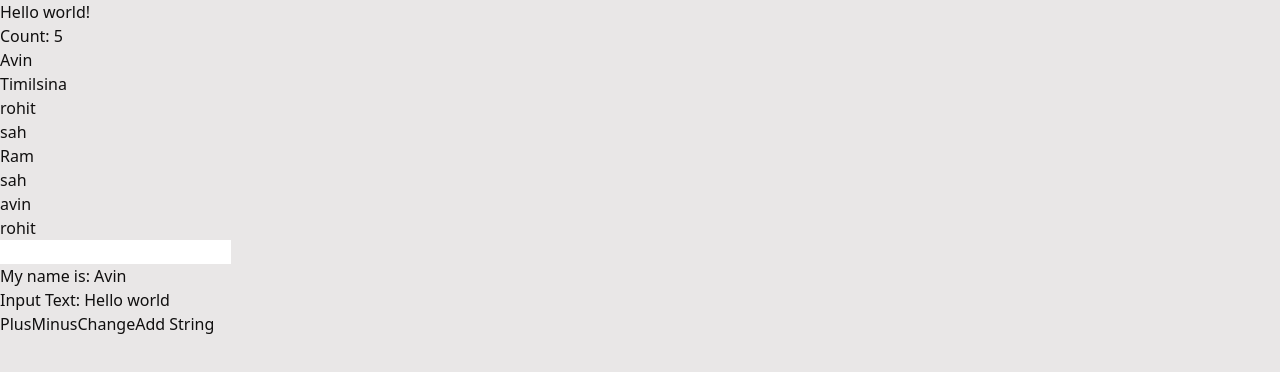
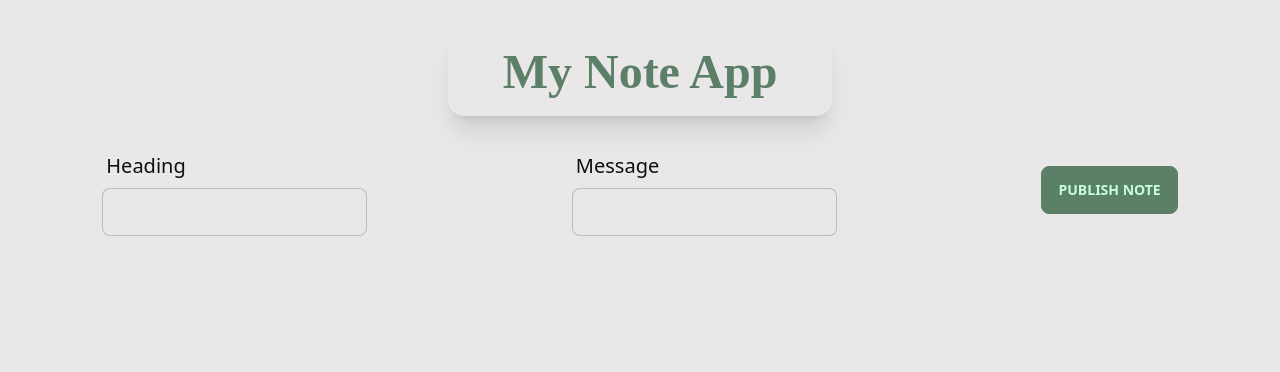
Before and after one commit to avintimilsina/note-app, a Next.js app: page / in a window 1280 px wide. Shown: the top 372 px of the page. Built offline with nearby package versions, Linux system fonts and the light colour scheme; a web font is replaced by a local one.

Commit message:
Fixed Home Page

```diff
--- a/src/pages/index.js
+++ b/src/pages/index.js
@@ -1,64 +1,104 @@
 import React from "react";
 import { useState } from "react";
+import dayjs from "dayjs";
+import toast, { Toaster } from "react-hot-toast";
+import relativeTime from "dayjs/plugin/relativeTime";
+dayjs.extend(relativeTime);
 
-export default function Home() {
-	const [count, setCount] = useState(5);
-	const increament = () => {
-		setCount(function (count) {
-			return count + 1;
+const Note = () => {
+	const [objState, setObjState] = useState([]);
+	const addNote = () => {
+		if (heading === "") {
+			toast.error("No Heading found");
+			return;
+		}
+		if (text === "") {
+			toast.error("No Message found");
+			return;
+		}
+		setObjState(function (objState) {
+			return [
+				...objState,
+				{ heading: heading, message: text, createdAt: Date.now() },
+			];
 		});
+		setText("");
+		setHeading("");
 	};
-	const decreament = () => {
-		setCount(function (count) {
-			return count - 1;
-		});
-	};
-	const obj = [
-		{ fname: "Avin", lname: "Timilsina", age: 25 },
-		{ fname: "rohit", lname: "sah", age: 25 },
-		{ fname: "Ram", lname: "sah", age: 25 },
-	];
-	const [list, setList] = useState(["avin", "rohit"]);
-	const addStr = () => {
-		setList(function (list) {
-			return [...list, text]; //spread operator
-		});
-	};
-
-	const [string, setString] = useState("Avin");
-	const change = () => {
-		setString("Rohit");
-	};
-
-	const [text, setText] = useState("Hello world");
-	const changeText = (e) => {
-		console.log(e);
+	const [text, setText] = useState("");
+	const addMessage = (e) => {
 		setText(e.target.value);
 	};
 
+	const [heading, setHeading] = useState("");
+	const addHeading = (e) => {
+		setHeading(e.target.value);
+	};
+	const deleteNote = (createdAt) => {
+		setObjState(function (objState) {
+			return objState.filter((note) => note.createdAt != createdAt);
+		});
+	};
 	return (
 		<>
-			<h1>Hello world!</h1>
-			<p>Count: {count}</p>
-			{obj.map((user) => (
-				<div key={user.fname}>
-					<p>{user.fname}</p>
-					<p>{user.lname}</p>
+			<div className="flex flex-row justify-center">
+				<div className="text-3xl font-bold text-center my-7 card w-96 mx-10bg-base-100 shadow-xl  ">
+					<h1 className="p-5 better-font text-5xl text-green-700">
+						My Note App
+					</h1>
 				</div>
-			))}
-			{list.map((str) => (
-				<div key={str}>
-					<p>{str}</p>
+			</div>
+			<div className="flex flex-row justify-around items-center">
+				<div>
+					<label className="label">
+						<span className="label-text text-xl">Heading</span>
+					</label>
+					<input
+						value={heading}
+						onChange={addHeading}
+						className="input input-bordered w-full max-w-xs"
+					/>
 				</div>
-			))}
-			<input onChange={changeText} />
-			<p>My name is: {string}</p>
-			<p>Input Text: {text}</p>
-			<button onClick={increament}>Plus</button>
-			<button onClick={decreament}>Minus</button>
-			<button onClick={change}>Change</button>
-			<button onClick={addStr}>Add String</button>
-			{/* <button onClick={changeText}>Change text</button> */}
+				<div>
+					<label className="label">
+						<span className="label-text text-xl">Message</span>
+					</label>
+					<input
+						value={text}
+						onChange={addMessage}
+						className="input input-bordered w-full max-w-xs"
+					/>
+				</div>
+				<button onClick={addNote} className="btn btn-primary">
+					Publish Note
+				</button>
+			</div>
+			<div className="w-full flex flex-row justify-start gap-2 flex-wrap">
+				{objState.map((user) => (
+					<div
+						className="card w-96 mx-10 my-5 bg-base-100 shadow-xl"
+						key={user.createdAt}
+					>
+						<div className="card-body">
+							<h1 className="card-title">{user.heading}</h1>
+							<p>{user.message}</p>
+							<p>Created {dayjs(user.createdAt).fromNow(true)} ago</p>
+							<div className="card-actions justify-end">
+								<button
+									className="btn btn-sm btn-error"
+									onClick={() => {
+										deleteNote(user.createdAt);
+									}}
+								>
+									Delete
+								</button>
+							</div>
+						</div>
+					</div>
+				))}
+			</div>
 		</>
 	);
-}
+};
+
+export default Note;
--- a/src/pages/note.js
+++ /dev/null
@@ -1,104 +0,0 @@
-import React from "react";
-import { useState } from "react";
-import dayjs from "dayjs";
-import toast, { Toaster } from "react-hot-toast";
-import relativeTime from "dayjs/plugin/relativeTime";
-dayjs.extend(relativeTime);
-
-const Note = () => {
-	const [objState, setObjState] = useState([]);
-	const addNote = () => {
-		if (heading === "") {
-			toast.error("No Heading found");
-			return;
-		}
-		if (text === "") {
-			toast.error("No Message found");
-			return;
-		}
-		setObjState(function (objState) {
-			return [
-				...objState,
-				{ heading: heading, message: text, createdAt: Date.now() },
-			];
-		});
-		setText("");
-		setHeading("");
-	};
-	const [text, setText] = useState("");
-	const addMessage = (e) => {
-		setText(e.target.value);
-	};
-
-	const [heading, setHeading] = useState("");
-	const addHeading = (e) => {
-		setHeading(e.target.value);
-	};
-	const deleteNote = (createdAt) => {
-		setObjState(function (objState) {
-			return objState.filter((note) => note.createdAt != createdAt);
-		});
-	};
-	return (
-		<>
-			<div className="flex flex-row justify-center">
-				<div className="text-3xl font-bold text-center my-7 card w-96 mx-10bg-base-100 shadow-xl  ">
-					<h1 className="p-5 better-font text-5xl text-green-700">
-						My Note App
-					</h1>
-				</div>
-			</div>
-			<div className="flex flex-row justify-around items-center">
-				<div>
-					<label className="label">
-						<span className="label-text text-xl">Heading</span>
-					</label>
-					<input
-						value={heading}
-						onChange={addHeading}
-						className="input input-bordered w-full max-w-xs"
-					/>
-				</div>
-				<div>
-					<label className="label">
-						<span className="label-text text-xl">Message</span>
-					</label>
-					<input
-						value={text}
-						onChange={addMessage}
-						className="input input-bordered w-full max-w-xs"
-					/>
-				</div>
-				<button onClick={addNote} className="btn btn-primary">
-					Publish Note
-				</button>
-			</div>
-			<div className="w-full flex flex-row justify-start gap-2 flex-wrap">
-				{objState.map((user) => (
-					<div
-						className="card w-96 mx-10 my-5 bg-base-100 shadow-xl"
-						key={user.createdAt}
-					>
-						<div className="card-body">
-							<h1 className="card-title">{user.heading}</h1>
-							<p>{user.message}</p>
-							<p>Created {dayjs(user.createdAt).fromNow(true)} ago</p>
-							<div className="card-actions justify-end">
-								<button
-									className="btn btn-sm btn-error"
-									onClick={() => {
-										deleteNote(user.createdAt);
-									}}
-								>
-									Delete
-								</button>
-							</div>
-						</div>
-					</div>
-				))}
-			</div>
-		</>
-	);
-};
-
-export default Note;
```
